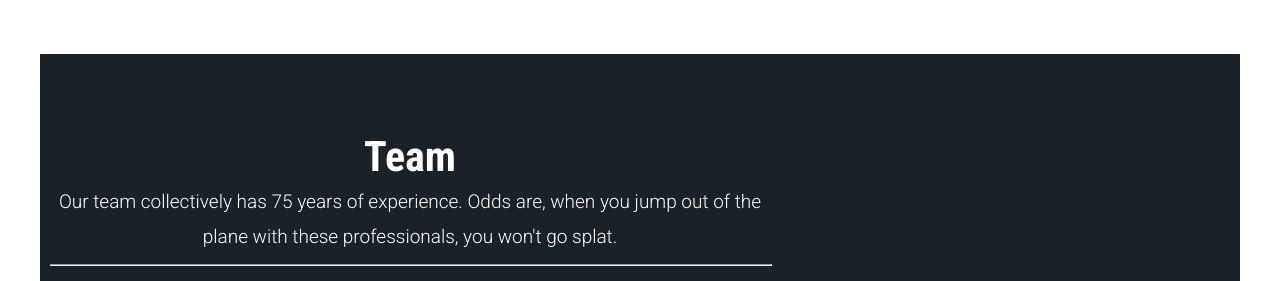
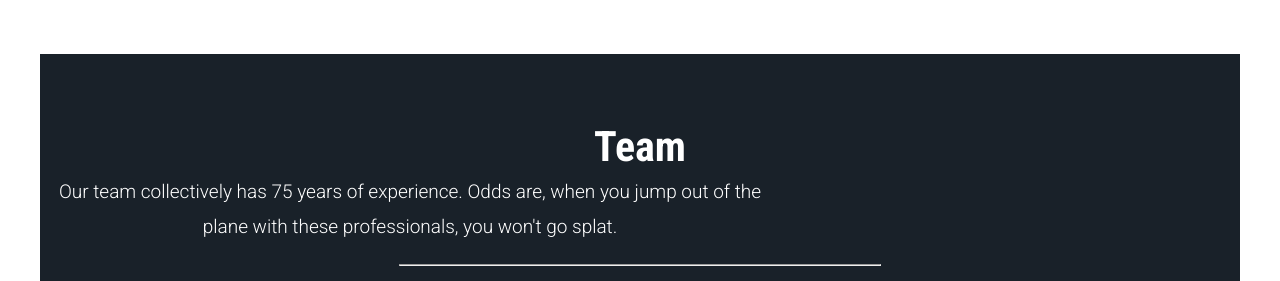
Before and after one commit to chaveroricardo/ironskydive, a plain HTML site: page index.html in a window 1280 px wide. Shown: the part 2970-3251 px from the top of the page. Drawn offline with Linux system fonts and the light colour scheme.

Commit message:
cambios 2

```diff
--- a/index.html
+++ b/index.html
@@ -131,13 +131,13 @@
       <section>
          <!-- Section 3-->
          <div id="team" class="container">
-                <h3 class="section3">
+                <h3>
                   Team
                 </h3>
                 <p class="section-text">
                   Our team collectively has 75 years of experience. Odds are, when you jump out of the plane with these professionals, you won't go splat.
                 </p>
-                <hr class="section3">
+                <hr class="hr">
            <article>
             <b class="member-name">
                 Harold Rothstein
--- a/styles.css
+++ b/styles.css
@@ -131,11 +131,6 @@ h5{
     color: white;
 }
 
-.section3{
-    width: 60%;
-    margin: 10px;
-    text-align: center;
-}
 .section-text{
     font-size: 1.9em;
     text-align: center;
@@ -147,6 +142,13 @@ h5{
     font-size: 1.5em;
     font-weight: 700;
 }
+.hr{
+    margin-top: 20px;
+    margin-right: auto;
+    margin-bottom: 30px;
+    margin-left: auto;
+    width: 40%;
+}
 
 #schedule{
 
@@ -157,6 +159,9 @@ footer{
     font-size: 1.9em;
     background-color: rgb(25,33,41);
     color: rgb(255, 255, 255);
+    padding-left: 100px;
+    padding-right: 100px;
+    margin-bottom: 25px;
 }
 
 .link-footer a{
@@ -167,6 +172,7 @@ footer{
 .address{
     font-style: normal;
     font-size: 0.8em;
+    margin-bottom: 25px;
 }
 
 .container{
```
